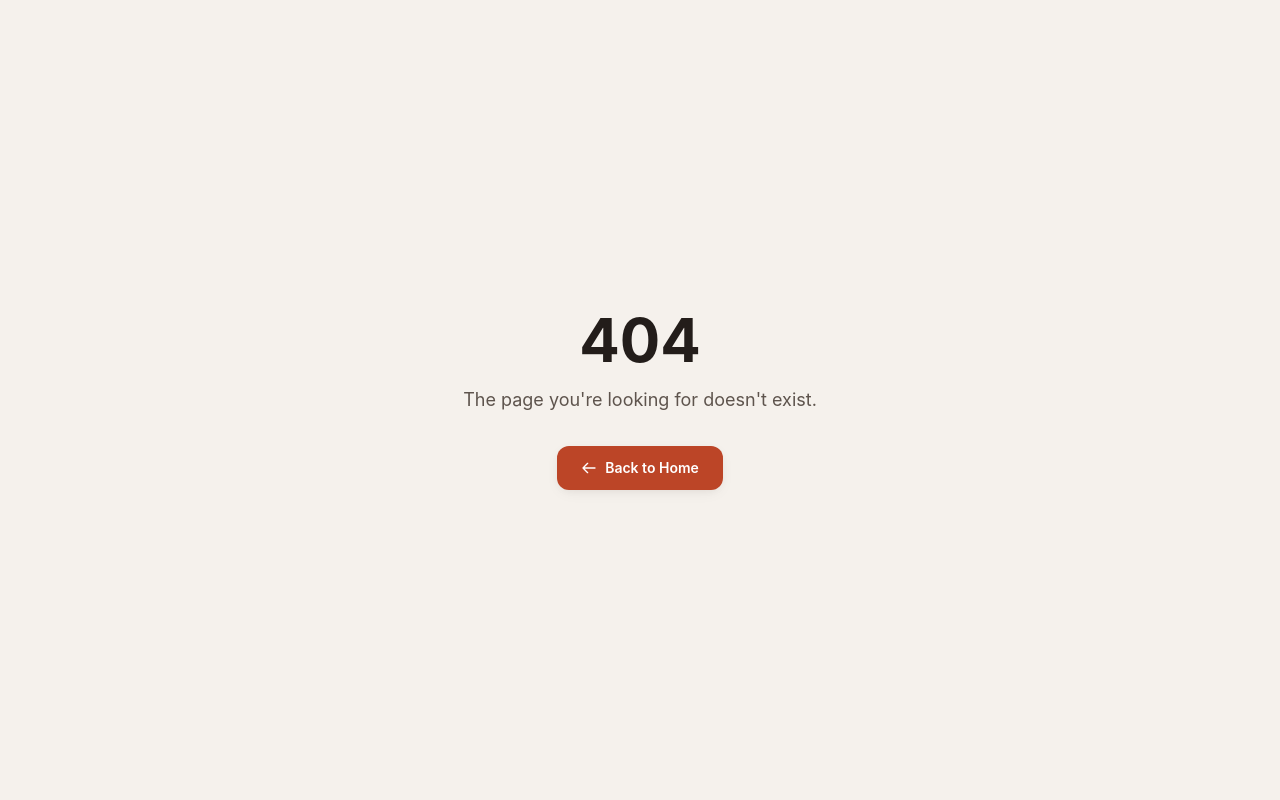
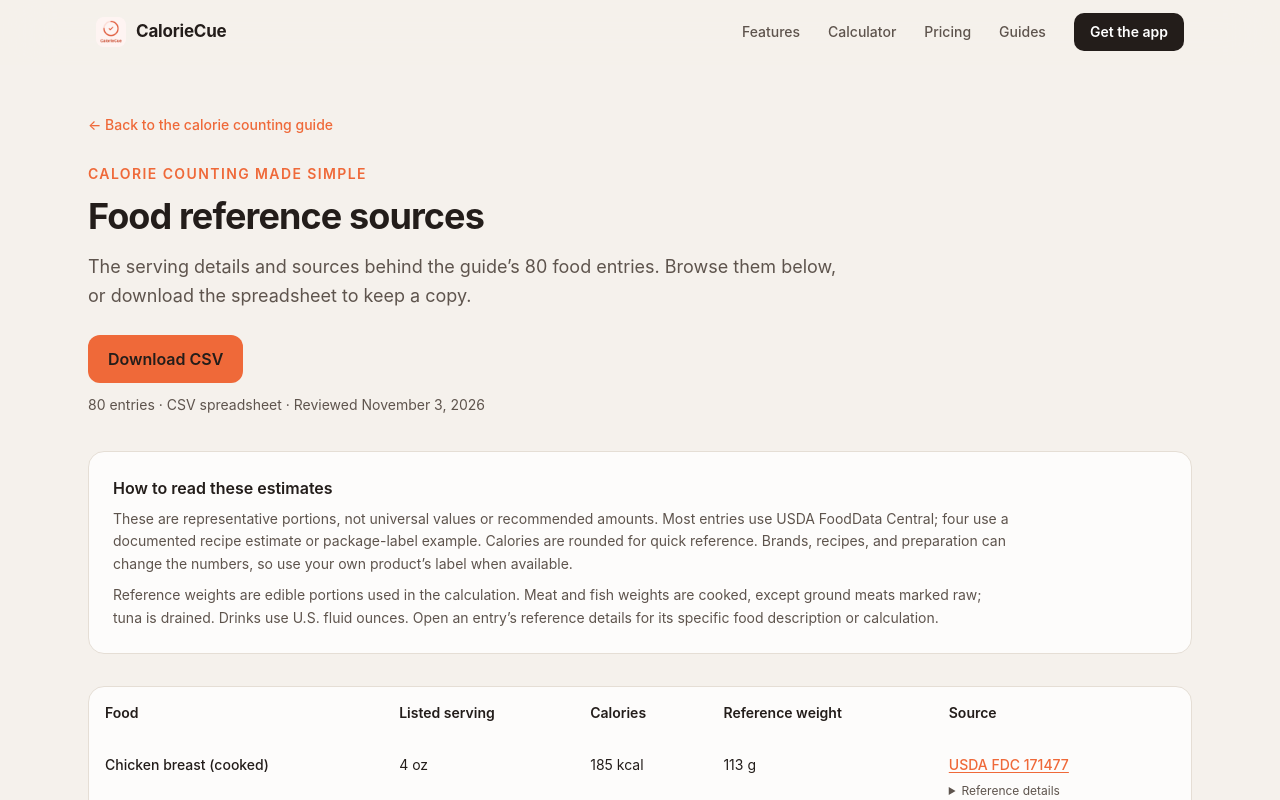
Before and after one commit to Juan-Oclock/caloriecue-landing, a Next.js app: page /food-reference-sources in a window 1280 px wide. Before the commit this address had no page. Shown: the top 800 px of the page. Built offline with nearby package versions, Linux system fonts and the light colour scheme.

Commit message:
Make ebook source links open a readable page with explicit CSV download (#68)
Co-authored-by: Juan Oclock <juan_oclock@users.noreply.github.com>

```diff
--- a/next.config.ts
+++ b/next.config.ts
@@ -17,6 +17,13 @@ const nextConfig: NextConfig = {
 
   async redirects() {
     return [
+      {
+        // Existing ebook links should open readable sources, not a raw CSV.
+        source: '/downloads/caloriecue-food-reference-sources.csv',
+        missing: [{ type: 'query', key: 'download', value: '1' }],
+        destination: '/food-reference-sources',
+        permanent: false,
+      },
       {
         source: '/blog/why-am-i-not-losing-weight',
         destination: '/blog/why-calorie-deficit-isnt-working',
@@ -57,6 +64,17 @@ const nextConfig: NextConfig = {
 
     return [
       {
+        source: '/downloads/caloriecue-food-reference-sources.csv',
+        has: [{ type: 'query', key: 'download', value: '1' }],
+        headers: [
+          { key: 'Content-Type', value: 'text/csv; charset=utf-8' },
+          {
+            key: 'Content-Disposition',
+            value: 'attachment; filename="caloriecue-food-reference-sources.csv"',
+          },
+        ],
+      },
+      {
         source: '/:path*',
         headers: securityHeaders,
       },
--- /dev/null
+++ b/src/app/food-reference-sources/page.tsx
@@ -0,0 +1,127 @@
+import type { Metadata } from "next";
+import { Navigation, Footer } from "@/components";
+import sourceAudit from "../../../assets/ebooks/calorie-counting-guide/food-reference-audit.json";
+
+export const metadata: Metadata = {
+  title: "Food Reference Sources",
+  description:
+    "Sources, serving weights, and calorie estimates for the 80 foods in CalorieCue’s calorie counting guide.",
+  alternates: { canonical: "https://caloriecue.app/food-reference-sources" },
+};
+
+type SourceRow = {
+  name: string;
+  serving: string;
+  calories: string;
+  grams?: number;
+  fdc_id?: number;
+  source_description: string;
+  source_url: string;
+};
+
+const rows: SourceRow[] = sourceAudit;
+const csvUrl = "/downloads/caloriecue-food-reference-sources.csv?download=1";
+
+export default function FoodReferenceSources() {
+  return (
+    <div className="min-h-screen bg-background">
+      <Navigation />
+      <main className="mx-auto max-w-6xl px-4 pb-20 pt-28 sm:px-6">
+        <a
+          href="/blog/calorie-counting-cheat-sheet"
+          className="text-sm font-medium text-primary hover:underline"
+        >
+          ← Back to the calorie counting guide
+        </a>
+        <header className="mt-7 max-w-3xl">
+          <p className="text-sm font-semibold uppercase tracking-widest text-primary">
+            Calorie Counting Made Simple
+          </p>
+          <h1 className="mt-3 text-3xl font-bold tracking-tight sm:text-4xl">
+            Food reference sources
+          </h1>
+          <p className="mt-4 text-lg leading-relaxed text-muted-foreground">
+            The serving details and sources behind the guide’s 80 food entries.
+            Browse them below, or download the spreadsheet to keep a copy.
+          </p>
+          <a
+            href={csvUrl}
+            download="caloriecue-food-reference-sources.csv"
+            className="mt-6 inline-flex rounded-xl bg-primary px-5 py-3 font-semibold text-primary-foreground transition-opacity hover:opacity-90"
+          >
+            Download CSV
+          </a>
+          <p className="mt-3 text-sm text-muted-foreground">
+            80 entries · CSV spreadsheet · Reviewed November 3, 2026
+          </p>
+        </header>
+
+        <section
+          aria-labelledby="reference-notes"
+          className="mt-9 rounded-2xl border border-border bg-card p-5 sm:p-6"
+        >
+          <h2 id="reference-notes" className="font-semibold">
+            How to read these estimates
+          </h2>
+          <p className="mt-2 max-w-4xl text-sm leading-relaxed text-muted-foreground">
+            These are representative portions, not universal values or recommended
+            amounts. Most entries use USDA FoodData Central; four use a documented
+            recipe estimate or package-label example. Calories are rounded for
+            quick reference. Brands, recipes, and preparation can change the
+            numbers, so use your own product’s label when available.
+          </p>
+          <p className="mt-2 max-w-4xl text-sm leading-relaxed text-muted-foreground">
+            Reference weights are edible portions used in the calculation. Meat
+            and fish weights are cooked, except ground meats marked raw; tuna is
+            drained. Drinks use U.S. fluid ounces. Open an entry’s reference details
+            for its specific food description or calculation.
+          </p>
+        </section>
+
+        <div className="mt-8 overflow-x-auto rounded-2xl border border-border bg-card">
+          <table className="w-full min-w-[720px] text-left text-sm">
+            <caption className="sr-only">
+              All 80 guide entries with serving sizes, calories, reference weights,
+              and links to their sources.
+            </caption>
+            <thead className="bg-secondary">
+              <tr>
+                {["Food", "Listed serving", "Calories", "Reference weight", "Source"].map(
+                  (heading) => (
+                    <th key={heading} scope="col" className="px-4 py-4 font-semibold">
+                      {heading}
+                    </th>
+                  ),
+                )}
+              </tr>
+            </thead>
+            <tbody className="divide-y divide-border">
+              {rows.map((row) => (
+                <tr key={row.name}>
+                  <th scope="row" className="px-4 py-4 align-top font-medium">
+                    {row.name}
+                  </th>
+                  <td className="whitespace-nowrap px-4 py-4 align-top">{row.serving}</td>
+                  <td className="whitespace-nowrap px-4 py-4 align-top">{row.calories} kcal</td>
+                  <td className="whitespace-nowrap px-4 py-4 align-top">
+                    {row.grams !== undefined ? `${row.grams} g` : "See details"}
+                  </td>
+                  <td className="max-w-sm px-4 py-4 align-top">
+                    <a href={row.source_url} className="font-medium text-primary underline underline-offset-2">
+                      {row.fdc_id ? `USDA FDC ${row.fdc_id}` : "Label / recipe source"}
+                    </a>
+                    <details className="mt-2 text-muted-foreground">
+                      <summary className="cursor-pointer text-xs">Reference details</summary>
+                      <p className="mt-2 text-xs leading-relaxed">{row.source_description}</p>
+                    </details>
+                  </td>
+                </tr>
+              ))}
+            </tbody>
+          </table>
+        </div>
+      </main>
+      <Footer />
+    </div>
+  );
+}
```
